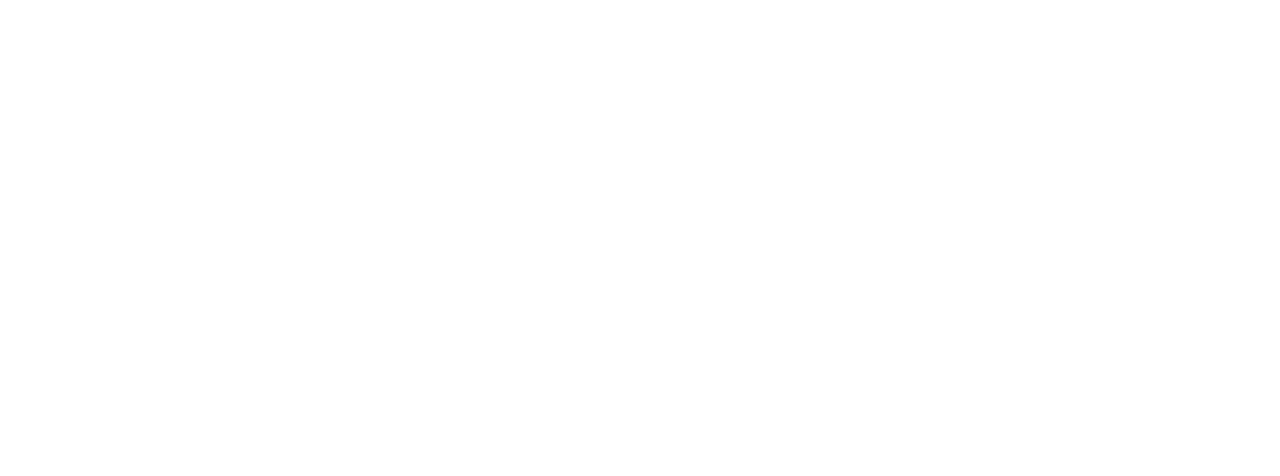
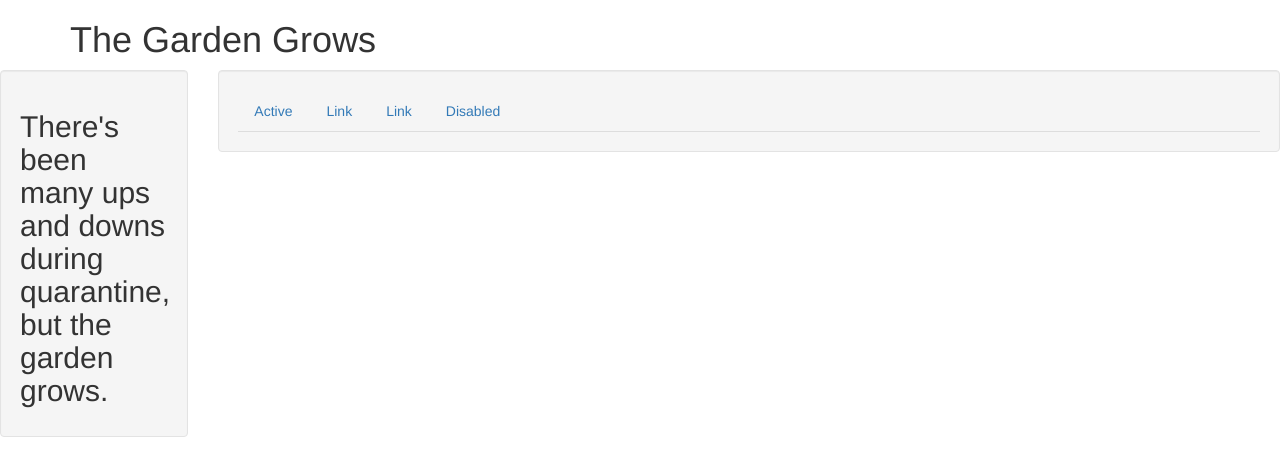
Before and after one commit to fetonecontrol/the-garden, a plain HTML site: page peppers.html in a window 1280 px wide. Drawn offline with Linux system fonts and the light colour scheme.

```diff
--- a/peppers.html
+++ b/peppers.html
@@ -0,0 +1,41 @@
+<!DOCTYPE html>
+<html>
+  <head>
+    <title></title>
+    <link href="css/bootstrap.css" rel="stylesheet" type="text/css">
+    <link href="css/styles.css" rel="stylesheet" type="text/css">
+  </head>
+  <body>
+    <div class="container">
+      <h1>The Garden Grows</h1>
+      </div>
+      <div class="row">
+        <div class="col-md-2">
+          <div class="well">
+            <div class="sidebar">
+            <h2>There's been many ups and downs during quarantine, but the garden grows.</h2>
+            </div>
+          </div>
+        </div>
+        <div class="col-md-10">
+          <div class="well">
+            <ul class="nav nav-tabs">
+              <li class="nav-item">
+                <a class="nav-link active" href="#">Active</a>
+              </li>
+              <li class="nav-item">
+                <a class="nav-link" href="#">Link</a>
+              </li>
+              <li class="nav-item">
+                <a class="nav-link" href="#">Link</a>
+              </li>
+              <li class="nav-item">
+                <a class="nav-link disabled" href="#" tabindex="-1" aria-disabled="true">Disabled</a>
+              </li>
+            </ul>
+          </div>
+        </div>
+      </div>
+    </div>
+  </body>
+</html>
```
Also changed, not shown: index.html (renamed from garden.html, +6 -4 lines), navbar.html (added).
